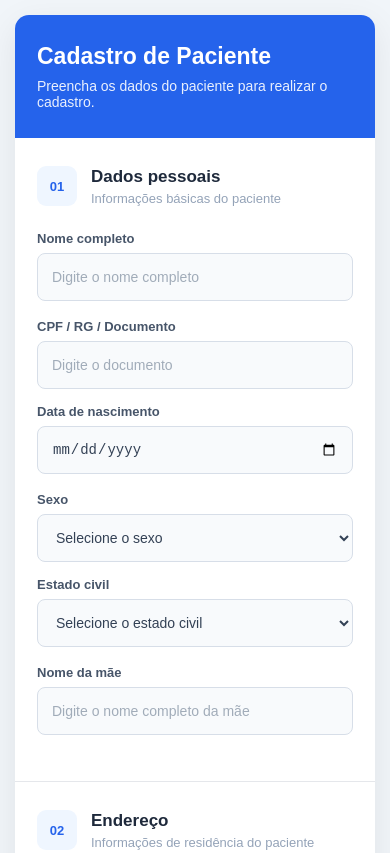
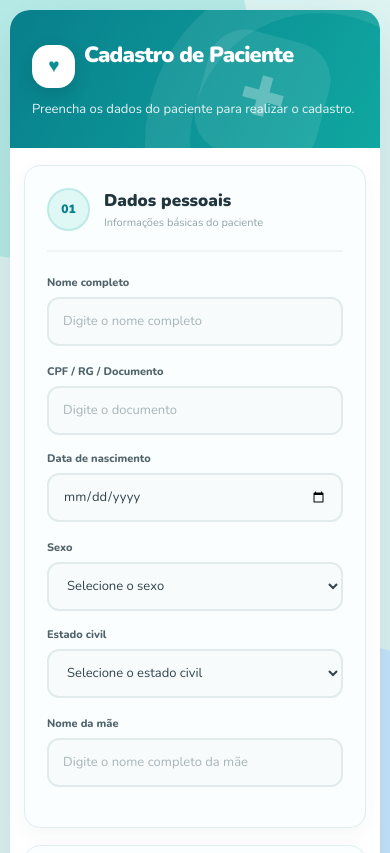
Before and after one commit to samuelxzz/projeto-sentinela, a website: page frontend/atendimento.html in a window 390 px wide. Shown: the top 853 px of the page. Drawn offline with nearby package versions, Linux system fonts and the light colour scheme.

Commit message:
Update atendimento.html

```diff
--- a/frontend/atendimento.html
+++ b/frontend/atendimento.html
@@ -10,345 +10,375 @@
     <title>Cadastro de Paciente</title>
 
     <style>
+@import url('https://fonts.googleapis.com/css2?family=Nunito:wght@400;600;700;800;900&display=swap');
 
-        /* =========================
-           RESET
-        ========================= */
-
-        * {
-            margin: 0;
-            padding: 0;
-            box-sizing: border-box;
+*{
+    box-sizing:border-box;
+    margin:0;
+    padding:0;
 }
 
-        body {
-            font-family: Arial, Helvetica, sans-serif;
-            background: #f1f5f9;
-            color: #1e293b;
-            padding: 40px 20px;
+body{
+    font-family:'Nunito',Arial,sans-serif;
+    min-height:100vh;
+    padding:30px;
+    background:#dff5f4;
+    color:#20323b;
 }
 
-
-        /* =========================
-           CONTAINER
-        ========================= */
-
-        .container {
-            max-width: 950px;
-            margin: auto;
-            background: #ffffff;
-            border-radius: 14px;
-            box-shadow: 0 10px 35px rgba(0, 0, 0, 0.08);
-            overflow: hidden;
+/* FUNDO DECORATIVO */
+body::before{
+    content:"";
+    position:fixed;
+    width:420px;
+    height:420px;
+    left:-170px;
+    top:-160px;
+    border-radius:50%;
+    background:#b8ece8;
+    z-index:0;
 }
 
-
-        /* =========================
-           CABEÇALHO
-        ========================= */
-
-        .cabecalho {
-            background: #2563eb;
-            padding: 35px 45px;
-            color: white;
+body::after{
+    content:"";
+    position:fixed;
+    width:330px;
+    height:330px;
+    right:-120px;
+    bottom:-130px;
+    border-radius:50%;
+    background:#c8e7ff;
+    z-index:0;
 }
 
-        .cabecalho h2 {
-            font-size: 28px;
-            margin-bottom: 8px;
+/* PAINEL PRINCIPAL */
+.container{
+    position:relative;
+    z-index:1;
+    max-width:1050px;
+    margin:auto;
+    background:#ffffff;
+    border-radius:30px;
+    overflow:hidden;
+    box-shadow:0 25px 70px rgba(32,72,82,.16);
 }
 
-        .cabecalho p {
-            font-size: 14px;
-            opacity: 0.9;
+/* HEADER COMPLETAMENTE DIFERENTE */
+.cabecalho{
+    position:relative;
+    padding:42px 48px;
+    color:#fff;
+    background:linear-gradient(120deg,#087f8c,#10a7a0);
+    overflow:hidden;
 }
 
-
-        /* =========================
-           SEÇÕES
-        ========================= */
-
-        .secao {
-            padding: 35px 45px;
-            border-bottom: 1px solid #e5e7eb;
+.cabecalho::before{
+    content:"✚";
+    position:absolute;
+    right:55px;
+    top:25px;
+    width:125px;
+    height:125px;
+    border-radius:38px;
+    background:rgba(255,255,255,.09);
+    transform:rotate(15deg);
+    display:flex;
+    align-items:center;
+    justify-content:center;
+    font-size:55px;
+    color:rgba(255,255,255,.3);
 }
 
-
-        /* =========================
-           TÍTULO DA SEÇÃO
-        ========================= */
-
-        .titulo-secao {
-            display: flex;
-            align-items: center;
-            gap: 14px;
-            margin-bottom: 25px;
+.cabecalho::after{
+    content:"";
+    position:absolute;
+    width:260px;
+    height:260px;
+    right:-115px;
+    bottom:-170px;
+    border-radius:50%;
+    border:45px solid rgba(255,255,255,.08);
 }
 
-        .titulo-secao > span {
-            width: 40px;
-            height: 40px;
-            min-width: 40px;
-
-            display: flex;
-            align-items: center;
-            justify-content: center;
-
-            background: #eff6ff;
-            color: #2563eb;
-
-            border-radius: 9px;
-
-            font-size: 13px;
-            font-weight: bold;
+.cabecalho h2{
+    position:relative;
+    z-index:2;
+    font-size:30px;
+    font-weight:900;
+    letter-spacing:-.8px;
 }
 
-        .titulo-secao h3 {
-            font-size: 17px;
-            color: #1e293b;
-            margin-bottom: 4px;
+.cabecalho h2::before{
+    content:"♥";
+    display:inline-flex;
+    align-items:center;
+    justify-content:center;
+    width:52px;
+    height:52px;
+    margin-right:14px;
+    border-radius:17px;
+    background:#fff;
+    color:#0b8f97;
+    font-size:24px;
+    vertical-align:-10px;
+    box-shadow:0 7px 18px rgba(0,0,0,.12);
 }
 
-        .titulo-secao p {
-            font-size: 13px;
-            color: #94a3b8;
+.cabecalho p{
+    position:relative;
+    z-index:2;
+    margin-top:12px;
+    padding-left:67px;
+    font-size:13px;
+    opacity:.9;
 }
 
-
-        /* =========================
-           LINHAS
-        ========================= */
-
-        .linha {
-            display: flex;
-            gap: 18px;
-            margin-bottom: 18px;
+/* SEÇÕES COMO CARDS */
+.secao{
+    margin:25px 45px;
+    padding:28px;
+    border:1px solid #e1eeee;
+    border-radius:20px;
+    background:#fbfefe;
+    box-shadow:0 7px 20px rgba(20,70,80,.045);
 }
 
-        .campo {
-            flex: 1;
-            display: flex;
-            flex-direction: column;
+.secao:last-of-type{
+    margin-bottom:25px;
 }
 
-        .campo-completo {
-            width: 100%;
-            margin-bottom: 18px;
+/* TÍTULO */
+.titulo-secao{
+    display:flex;
+    align-items:center;
+    gap:14px;
+    padding-bottom:19px;
+    margin-bottom:23px;
+    border-bottom:2px solid #edf5f5;
 }
 
-        .campo.pequeno {
-            flex: 0 0 160px;
+.titulo-secao>span{
+    width:43px;
+    height:43px;
+    min-width:43px;
+    border-radius:50%;
+    display:flex;
+    align-items:center;
+    justify-content:center;
+    background:#dff7f5;
+    color:#087f8c;
+    border:2px solid #bcebe7;
+    font-size:12px;
+    font-weight:900;
 }
 
-        .campo.grande {
-            flex: 1;
+.titulo-secao h3{
+    font-size:17px;
+    font-weight:900;
+    color:#21353e;
 }
 
-
-        /* =========================
-           LABEL
-        ========================= */
-
-        label {
-            font-size: 13px;
-            font-weight: bold;
-            color: #475569;
-            margin-bottom: 7px;
+.titulo-secao p{
+    font-size:11px;
+    color:#91a4aa;
+    margin-top:3px;
 }
 
+/* CAMPOS */
+.linha{
+    display:grid;
+    grid-template-columns:1fr 1fr;
+    gap:18px;
+    margin-bottom:18px;
+}
 
-        /* =========================
-           INPUTS
-        ========================= */
+.campo{
+    display:flex;
+    flex-direction:column;
+}
+
+.campo-completo{
+    width:100%;
+    margin-bottom:18px;
+}
+
+.campo.pequeno,
+.campo.grande{
+    min-width:0;
+}
+
+label{
+    font-size:11px;
+    font-weight:800;
+    color:#50636b;
+    margin-bottom:7px;
+}
 
 input,
-        select {
-            width: 100%;
-            height: 48px;
-
-            border: 1px solid #d7dee8;
-            border-radius: 8px;
-
-            background: #f8fafc;
-
-            padding: 0 14px;
-
-            font-size: 14px;
-            color: #334155;
-
-            outline: none;
-
-            transition: 0.2s;
+select{
+    width:100%;
+    height:49px;
+    border:2px solid #e1ebed;
+    border-radius:12px;
+    padding:0 14px;
+    background:#f8fbfb;
+    color:#30444c;
+    font-family:inherit;
+    font-size:13px;
+    outline:none;
+    transition:.22s ease;
 }
 
-        input::placeholder {
-            color: #a1acb9;
+input::placeholder{
+    color:#a7b5ba;
 }
 
 input:hover,
-        select:hover {
-            border-color: #94a3b8;
-            background: #ffffff;
+select:hover{
+    background:#fff;
+    border-color:#b8d9d9;
 }
 
 input:focus,
-        select:focus {
-            border-color: #2563eb;
-            background: #ffffff;
-
-            box-shadow: 0 0 0 3px rgba(37, 99, 235, 0.10);
+select:focus{
+    background:#fff;
+    border-color:#0b9aa0;
+    box-shadow:0 0 0 4px rgba(11,154,160,.10);
 }
 
-
-        /* =========================
-           SELECT
-        ========================= */
-
-        select {
-            cursor: pointer;
+/* FOTO */
+input[type=file]{
+    height:auto;
+    padding:18px;
+    border:2px dashed #a9d9d7;
+    background:#f1fbfa;
+    cursor:pointer;
 }
 
-
-        /* =========================
-           FOTO
-        ========================= */
-
-        input[type="file"] {
-            height: auto;
-            padding: 14px;
-
-            border: 2px dashed #cbd5e1;
-
-            background: #f8fafc;
-
-            cursor: pointer;
+input[type=file]:hover{
+    background:#e7f8f7;
+    border-color:#0b9aa0;
 }
 
-        input[type="file"]:hover {
-            border-color: #2563eb;
-            background: #eff6ff;
+/* EMERGÊNCIA */
+.emergencia{
+    margin:25px 45px;
+    padding:28px;
+    border-radius:20px;
+    border:2px solid #ffe0b2;
+    background:#fffaf3;
+    box-shadow:0 8px 22px rgba(180,110,20,.06);
 }
 
-
-        /* =========================
-           EMERGÊNCIA
-        ========================= */
-
-        .emergencia {
-            margin: 25px 45px;
-            padding: 28px;
-
-            background: #fffaf0;
-
-            border: 1px solid #f3dfb3;
-            border-radius: 10px;
+.emergencia .titulo-secao{
+    border-bottom-color:#f9ead3;
 }
 
-        .emergencia .titulo-secao > span {
-            background: #fff1d6;
-            color: #d97706;
+.emergencia .titulo-secao>span{
+    background:#fff0d7;
+    border-color:#ffd69b;
+    color:#e07800;
 }
 
-        .emergencia .titulo-secao h3 {
-            color: #92400e;
+.emergencia .titulo-secao h3{
+    color:#a65300;
 }
 
-
-        /* =========================
-           BOTÃO
-        ========================= */
-
-        .acoes {
-            padding: 30px 45px;
-
-            display: flex;
-            justify-content: flex-end;
-
-            background: #f8fafc;
+/* RODAPÉ */
+.acoes{
+    padding:30px 45px;
+    background:#f3fafa;
+    display:flex;
+    justify-content:flex-end;
+    border-top:1px solid #dceceb;
 }
 
-        button {
-            min-width: 220px;
-            height: 50px;
-
-            border: none;
-            border-radius: 8px;
-
-            background: #2563eb;
-            color: white;
-
-            font-size: 15px;
-            font-weight: bold;
-
-            cursor: pointer;
-
-            transition: 0.2s;
-
-            box-shadow: 0 5px 12px rgba(37, 99, 235, 0.20);
+button{
+    min-width:245px;
+    height:54px;
+    border:0;
+    border-radius:15px;
+    background:linear-gradient(135deg,#087f8c,#10a7a0);
+    color:#fff;
+    font-family:inherit;
+    font-size:14px;
+    font-weight:900;
+    cursor:pointer;
+    box-shadow:0 9px 22px rgba(8,127,140,.24);
+    transition:.25s ease;
 }
 
-        button:hover {
-            background: #1d4ed8;
-            transform: translateY(-2px);
+button::before{
+    content:"✓";
+    margin-right:9px;
+    font-size:17px;
 }
 
-        button:active {
-            transform: translateY(0);
+button:hover{
+    transform:translateY(-3px);
+    background:linear-gradient(135deg,#066d78,#078f8b);
+    box-shadow:0 14px 28px rgba(8,127,140,.3);
 }
 
-        button::before {
-            content: "✓";
-            margin-right: 8px;
+button:active{
+    transform:translateY(0);
 }
 
-
-        /* =========================
-           RESPONSIVO
-        ========================= */
-
-        @media (max-width: 700px) {
-
-            body {
-                padding: 15px;
+/* CELULAR */
+@media(max-width:700px){
+    body{
+        padding:10px;
     }
 
-            .cabecalho {
-                padding: 28px 22px;
+    .container{
+        border-radius:20px;
     }
 
-            .cabecalho h2 {
-                font-size: 23px;
+    .cabecalho{
+        padding:30px 22px;
     }
 
-            .secao {
-                padding: 28px 22px;
+    .cabecalho h2{
+        font-size:22px;
     }
 
-            .linha {
-                flex-direction: column;
-                gap: 15px;
+    .cabecalho h2::before{
+        width:43px;
+        height:43px;
+        font-size:19px;
+        margin-right:9px;
     }
 
-            .campo.pequeno,
-            .campo.grande {
-                flex: 1;
-                width: 100%;
+    .cabecalho p{
+        padding-left:0;
+        margin-top:12px;
     }
 
-            .emergencia {
-                margin: 20px 15px;
-                padding: 22px;
+    .secao{
+        margin:17px 14px;
+        padding:22px;
+        border-radius:16px;
     }
 
-            .acoes {
-                padding: 22px;
+    .linha{
+        grid-template-columns:1fr;
+        gap:16px;
     }
 
-            button {
-                width: 100%;
+    .emergencia{
+        margin:17px 14px;
+        padding:22px;
+    }
+
+    .acoes{
+        padding:22px 18px;
+    }
+
+    button{
+        width:100%;
+        min-width:0;
     }
 }
-
 </style>
 
 </head>
```
Lines whose indentation alone changed are shown as unchanged.
